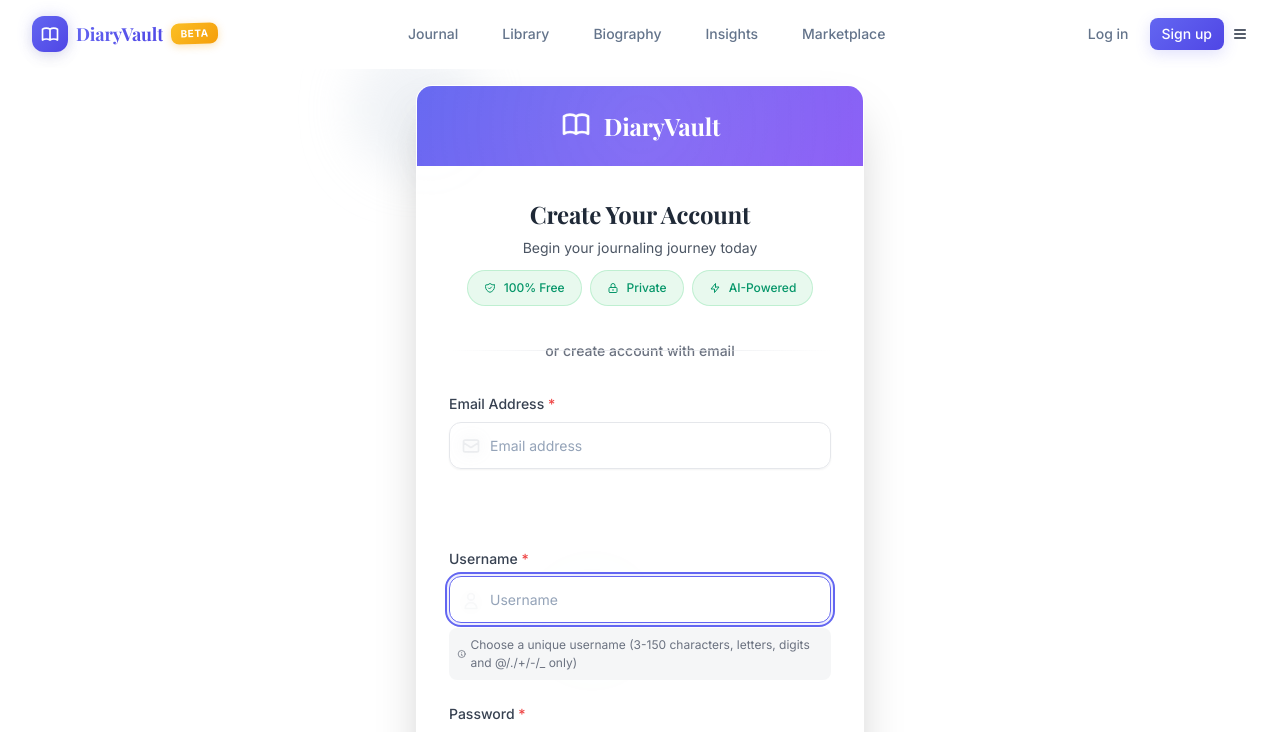
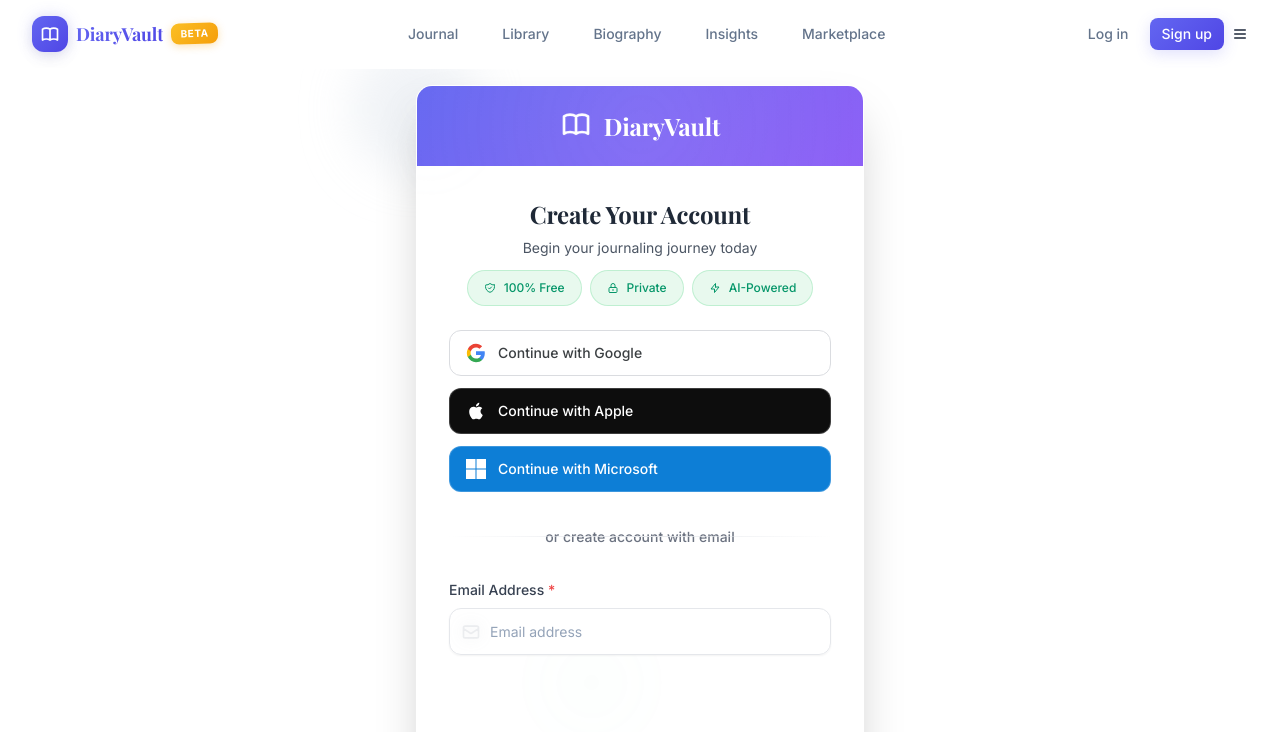
Before and after one commit to DiaryVault/DiaryVault, a Django app: page /signup/ in a window 1280 px wide. Shown: the top 732 px of the page. Run offline with Django 5.2, Linux system fonts and the light colour scheme; some libraries are stand-ins or nearby versions.

Commit message:
signup template update

```diff
--- a/diary/templates/diary/account/signup.html
+++ b/diary/templates/diary/account/signup.html
@@ -485,13 +485,10 @@
         </div>
       </div>
 
-      <!-- Enhanced Social Authentication Buttons - FIXED URLS -->
-      {% get_providers as socialaccount_providers %}
-      {% if socialaccount_providers %}
+      <!-- Hardcoded Social Authentication Buttons - ALWAYS VISIBLE -->
       <div class="space-y-3 mb-6 animate-fade-in animation-delay-300">
-        {% for provider in socialaccount_providers %}
-          {% if provider.id == "google" %}
-            <a href="{% provider_login_url provider.id %}" class="social-btn google-btn w-full flex items-center justify-center px-4 py-3 rounded-xl font-medium text-sm group" aria-label="Continue with Google">
+        <!-- Google Signup Button -->
+        <a href="/accounts/google/login/" class="social-btn google-btn w-full flex items-center justify-center px-4 py-3 rounded-xl font-medium text-sm group" aria-label="Continue with Google">
           <svg class="w-5 h-5 mr-3 transition-transform group-hover:scale-110" viewBox="0 0 24 24">
             <path fill="#4285F4" d="M22.56 12.25c0-.78-.07-1.53-.2-2.25H12v4.26h5.92c-.26 1.37-1.04 2.53-2.21 3.31v2.77h3.57c2.08-1.92 3.28-4.74 3.28-8.09z"/>
             <path fill="#34A853" d="M12 23c2.97 0 5.46-.98 7.28-2.66l-3.57-2.77c-.98.66-2.23 1.06-3.71 1.06-2.86 0-5.29-1.93-6.16-4.53H2.18v2.84C3.99 20.53 7.7 23 12 23z"/>
@@ -505,8 +502,9 @@
             </svg>
           </div>
         </a>
-          {% elif provider.id == "apple" %}
-            <a href="{% provider_login_url provider.id %}" class="social-btn apple-btn w-full flex items-center justify-center px-4 py-3 rounded-xl font-medium text-sm group" aria-label="Continue with Apple">
+
+        <!-- Apple Signup Button -->
+        <a href="/accounts/apple/login/" class="social-btn apple-btn w-full flex items-center justify-center px-4 py-3 rounded-xl font-medium text-sm group" aria-label="Continue with Apple">
           <svg class="w-5 h-5 mr-3 transition-transform group-hover:scale-110" fill="currentColor" viewBox="0 0 24 24">
             <path d="M18.71 19.5c-.83 1.24-1.71 2.45-3.05 2.47-1.34.03-1.77-.79-3.29-.79-1.53 0-2 .77-3.27.82-1.31.05-2.3-1.32-3.14-2.53C4.25 17 2.94 12.45 4.7 9.39c.87-1.52 2.43-2.48 4.12-2.51 1.28-.02 2.5.87 3.29.87.78 0 2.26-1.07 3.81-.91.65.03 2.47.26 3.64 1.98-.09.06-2.17 1.28-2.15 3.81.03 3.02 2.65 4.03 2.68 4.04-.03.07-.42 1.44-1.38 2.83M13 3.5c.73-.83 1.94-1.46 2.94-1.5.13 1.17-.34 2.35-1.04 3.19-.69.85-1.83 1.51-2.95 1.42-.15-1.15.41-2.35 1.05-3.11z"/>
           </svg>
@@ -517,8 +515,9 @@
             </svg>
           </div>
         </a>
-          {% elif provider.id == "microsoft" %}
-            <a href="{% provider_login_url provider.id %}" class="social-btn microsoft-btn w-full flex items-center justify-center px-4 py-3 rounded-xl font-medium text-sm group" aria-label="Continue with Microsoft">
+
+        <!-- Microsoft Signup Button -->
+        <a href="/accounts/microsoft/login/" class="social-btn microsoft-btn w-full flex items-center justify-center px-4 py-3 rounded-xl font-medium text-sm group" aria-label="Continue with Microsoft">
           <svg class="w-5 h-5 mr-3 transition-transform group-hover:scale-110" fill="currentColor" viewBox="0 0 24 24">
             <path d="M11.4 24H0V12.6h11.4V24zM24 24H12.6V12.6H24V24zM11.4 11.4H0V0h11.4v11.4zm12.6 0H12.6V0H24v11.4z"/>
           </svg>
@@ -529,10 +528,7 @@
             </svg>
           </div>
         </a>
-          {% endif %}
-        {% endfor %}
       </div>
-      {% endif %}
 
       <!-- Enhanced divider -->
       <div class="divider animate-fade-in animation-delay-500">
```
Lines whose indentation alone changed are shown as unchanged.
